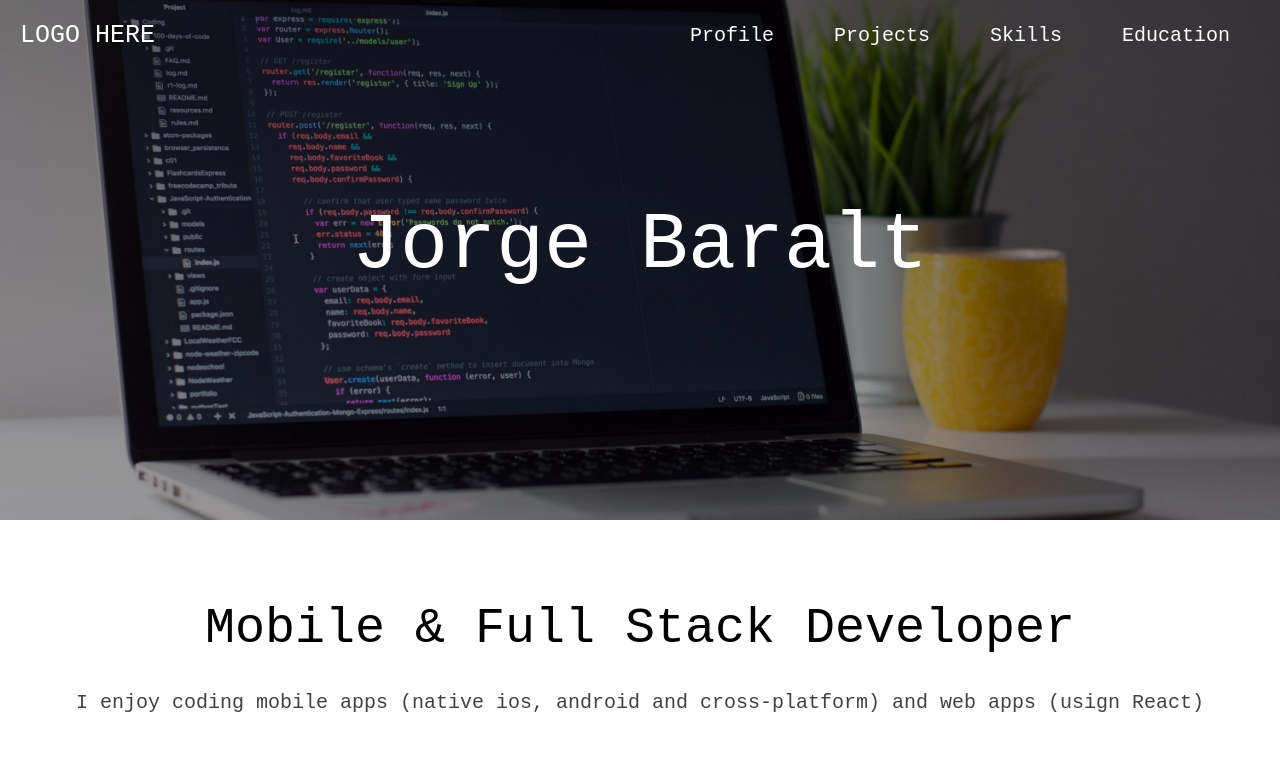
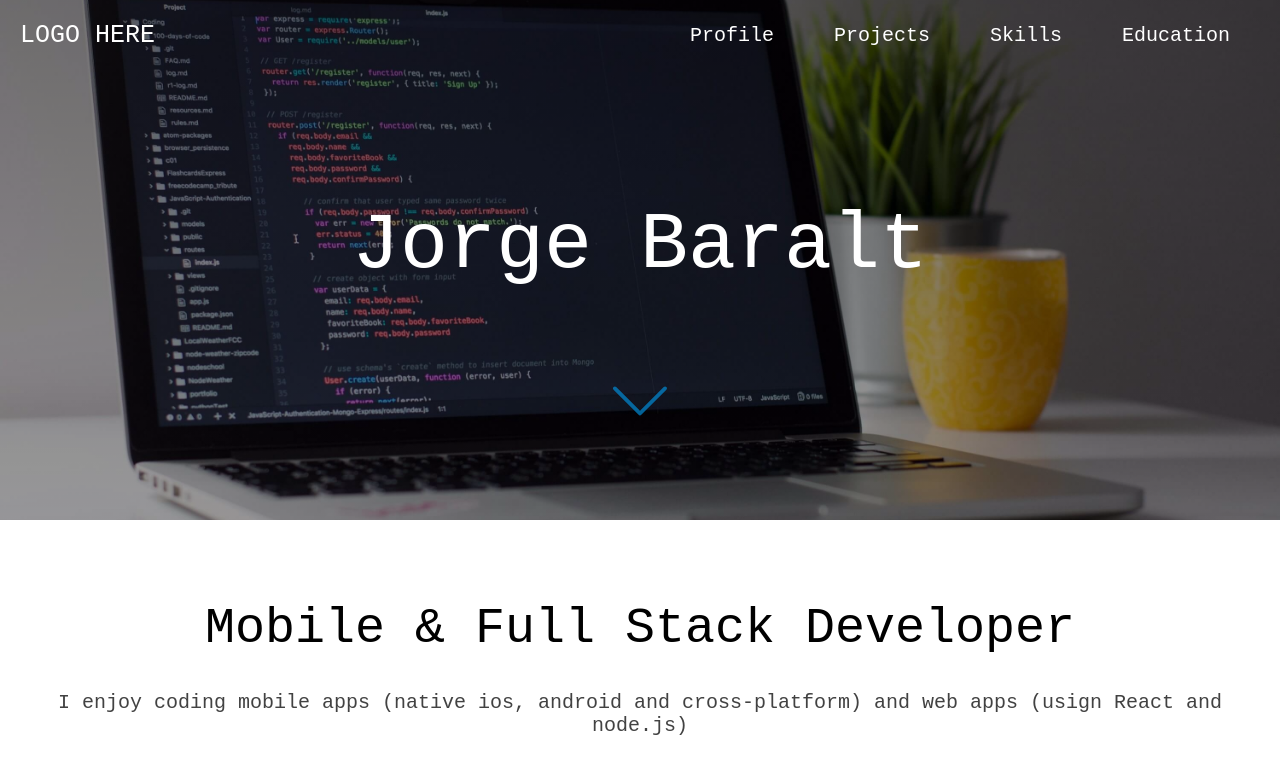
Before and after one commit to jorgebaralt/personal-website, a React (Create React App) app: page / in a window 1280 px wide. Shown: the top 774 px of the page. Built offline with nearby package versions, Linux system fonts and the light colour scheme.

Commit message:
navbar and parallax completed

```diff
--- /dev/null
+++ b/src/assets/SVG/DownArrow.js
@@ -0,0 +1,25 @@
+import React from 'react';
+
+export const DownArrow = (props) => {
+	return (
+		<svg
+			className={props.className}
+			viewBox="0 0 129 129"
+			style={props.style}
+			width={props.size ? props.size : '24px'}
+			height={props.size ? props.size : '24px'}
+		>
+			<g>
+				<g>
+					<path
+						d="m121.3,34.6c-1.6-1.6-4.2-1.6-5.8,0l-51,51.1-51.1-51.1c-1.6-1.6-4.2-1.6-5.8,0-1.6,1.6-1.6,4.2 0,5.8l53.9,53.9c0.8,0.8 1.8,1.2 2.9,1.2 1,0 2.1-0.4 2.9-1.2l53.9-53.9c1.7-1.6 1.7-4.2 0.1-5.8z"
+						data-original="#000000"
+						className="active-path"
+						data-old_color="#0288d1"
+						fill="#0288d1"
+					/>
+				</g>
+			</g>
+		</svg>
+	);
+};
--- /dev/null
+++ b/src/assets/SVG/index.js
@@ -0,0 +1 @@
+export * from './DownArrow';
--- a/src/containers/Navbar/Navbar.js
+++ b/src/containers/Navbar/Navbar.js
@@ -1,9 +1,15 @@
-import React from 'react';
+import React, { useContext } from 'react';
 import classes from './Navbar.module.css';
+import WindowDataContext from '../../contexts/WindowDataContext';
 
 const Navbar = (props) => {
+	const { scrollY } = useContext(WindowDataContext);
+	const navbarClass = [classes.TransparentNavbar];
+	if (scrollY > 400) {
+		navbarClass.push(classes.RegularNavbar);
+	}
 	return (
-		<header className={classes.TransparentNavbar}>
+		<header className={navbarClass.join(' ')}>
 			<div
 				style={{
 					fontSize: 25,
@@ -14,7 +20,7 @@ const Navbar = (props) => {
 				LOGO HERE
 			</div>
 			{/* Check what to render, according to screen size */}
-			<div className={classes.NavbarItems}>
+			<div className={classes.NavbarItemsTransparent}>
 				<a href="#">Profile</a>
 				<a href="#">Projects</a>
 				<a href="#">Skills</a>
--- a/src/containers/Navbar/Navbar.module.css
+++ b/src/containers/Navbar/Navbar.module.css
@@ -4,18 +4,23 @@
 	position: fixed;
 	top: 0;
 	z-index: 25;
-	/* border-bottom: 0.5px solid rgba(51, 51, 51, 0.15); */
 	box-sizing: border-box;
 	display: flex;
 	align-items: center;
 	justify-content: space-between;
-	background-color: transparent;
+	background-color: rgba(0, 0, 0, 0);
 	overflow: hidden;
 	padding-left: 20px;
 	padding-right: 20px;
+	transition: background-color 0s;
 }
 
-.NavbarItems a {
+.RegularNavbar {
+	background-color: rgb(13, 71, 161, 0.95);
+	transition: background-color 0.4s;
+}
+
+.NavbarItemsTransparent a {
 	color: white;
 	text-align: center;
 	margin-right: 30px;
@@ -25,10 +30,10 @@
 	height: 100%;
 	font-weight: 300;
 	font-size: 20px;
-	border-bottom: 2px solid transparent;
+	border-bottom: 2.5px solid transparent;
 	transition: border-bottom 0.5s;
 }
 
-.NavbarItems a:hover {
-	border-bottom: 2px solid #d32f2f;
+.NavbarItemsTransparent a:hover {
+	border-bottom: 2.5px solid white;
 }
--- a/src/containers/Profile/Profile.js
+++ b/src/containers/Profile/Profile.js
@@ -9,7 +9,7 @@ const Profile = () => {
 				<h1 className={classes.Title}>Mobile & Full Stack Developer</h1>
 				<h6 className={classes.Subtitle}>
 					I enjoy coding mobile apps (native ios, android and
-					cross-platform) and web apps (usign React)
+					cross-platform) and web apps (usign React and node.js)
 				</h6>
 			</div>
 		</>
--- a/src/contexts/ScreenSizeContext.js
+++ b/src/contexts/WindowDataContext.js
@@ -7,19 +7,19 @@
 import React from 'react';
 // Hooks
 import useIsMobile from '../hooks/useIsMobile';
-import useGetScreenSize from '../hooks/useGetScreenSize';
+import useGetWindowData from '../hooks/useGetWindowData';
 
 const Context = React.createContext();
 
-export const ScreenSizeStore = (props) => {
+export const WindowDataStore = (props) => {
 	// check if the device is a mobile phone, to apply pollyfil
 	const isMobile = useIsMobile();
 	// get the size of the screen
-	const { width, height } = useGetScreenSize();
+	const { width, height, scrollY } = useGetWindowData();
 
 	//return context
 	return (
-		<Context.Provider value={{ isMobile, width, height }}>
+		<Context.Provider value={{ isMobile, width, height, scrollY }}>
 			{props.children}
 		</Context.Provider>
 	);
--- a/src/hoc/Layout/Layout.js
+++ b/src/hoc/Layout/Layout.js
@@ -1,6 +1,6 @@
 import React from 'react';
 // Context
-import { ScreenSizeStore } from '../../contexts/ScreenSizeContext';
+import { WindowDataStore } from '../../contexts/WindowDataContext';
 // CSS
 import classes from './Layout.module.css';
 // JSX
@@ -8,18 +8,24 @@ import Navbar from '../../containers/Navbar/Navbar';
 import ParallaxImage from '../../components/ParallaxImage/ParallaxImage';
 //assets
 import Background from '../../assets/profile-background.jpeg';
+import { DownArrow } from '../../assets/SVG';
 //import footer,
 const Layout = (props) => {
 	return (
-		<ScreenSizeStore>
+		<WindowDataStore>
 			<Navbar />
 			<ParallaxImage image={Background}>
 				<>
 					<h1 className={classes.IntroText}>Jorge Baralt</h1>
+					<DownArrow
+						className={classes.FlashArrow}
+						size="60px"
+						style={{ marginTop: '10vh' }}
+					/>
 				</>
 			</ParallaxImage>
 			<main className={classes.Layout}>{props.children}</main>
-		</ScreenSizeStore>
+		</WindowDataStore>
 	);
 };
 
--- a/src/hoc/Layout/Layout.module.css
+++ b/src/hoc/Layout/Layout.module.css
@@ -11,3 +11,16 @@
 	font-weight: 500;
 	margin: 0px;
 }
+
+.FlashArrow {
+	animation: blinker 2s linear infinite;
+}
+
+@keyframes blinker {
+	50% {
+		opacity: 0;
+	}
+	100% {
+		opacity: 1;
+	}
+}
--- a/src/hooks/useGetScreenSize.js
+++ b/src/hooks/useGetWindowData.js
@@ -4,9 +4,10 @@
 */
 import { useState, useEffect } from 'react';
 
-const useGetScreenSize = () => {
+const useGetWindowData = () => {
 	const [width, setWidth] = useState(window.innerWidth);
 	const [height, setHeight] = useState(window.innerHeight);
+	const [scrollY, setScrollY] = useState(window.scrollY);
 
 	// on mount, add window event listener for screen change
 	useEffect(() => {
@@ -14,12 +15,16 @@ const useGetScreenSize = () => {
 			setWidth(window.innerWidth);
 			setHeight(window.innerHeight);
 		});
+		window.addEventListener('scroll', () => {
+			setScrollY(window.scrollY);
+		});
 		return function cleanup() {
 			window.removeEventListener('resize');
+			window.removeEventListener('scroll');
 		};
 	}, []);
 
-	return { width, height };
+	return { width, height, scrollY };
 };
 
-export default useGetScreenSize;
+export default useGetWindowData;
```
Also changed, not shown: src/assets/SVG/source/down-arrow.svg (added).
